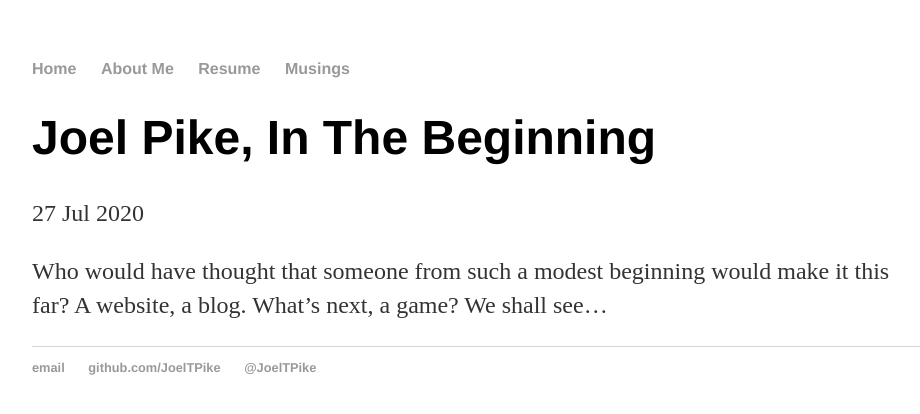
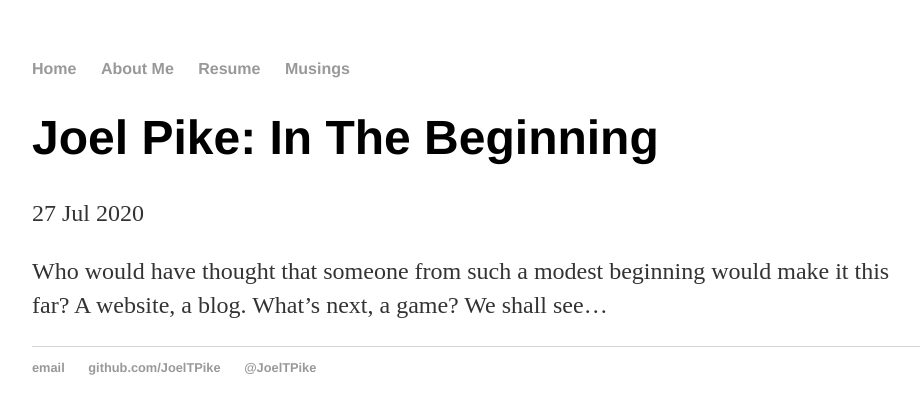
Before and after one commit to JoelTPike/joeltpike.github.io, a Jekyll site: the page built from _posts/2020-07-27-the-beginning.md, in a window 1280 px wide. Shown: the top 414 px of the page, without its empty margins (160-1080 px from the left). Built offline with Jekyll 4.4.1, drawn with Linux system fonts in a browser that asks for light colours.

```diff
--- a/_posts/2020-07-27-the-beginning.md
+++ b/_posts/2020-07-27-the-beginning.md
@@ -1,6 +1,6 @@
 ---
 layout: post
-title: "Joel Pike, In The Beginning"
+title: "Joel Pike: In The Beginning"
 date: 2020-07-27
 ---
 
```
